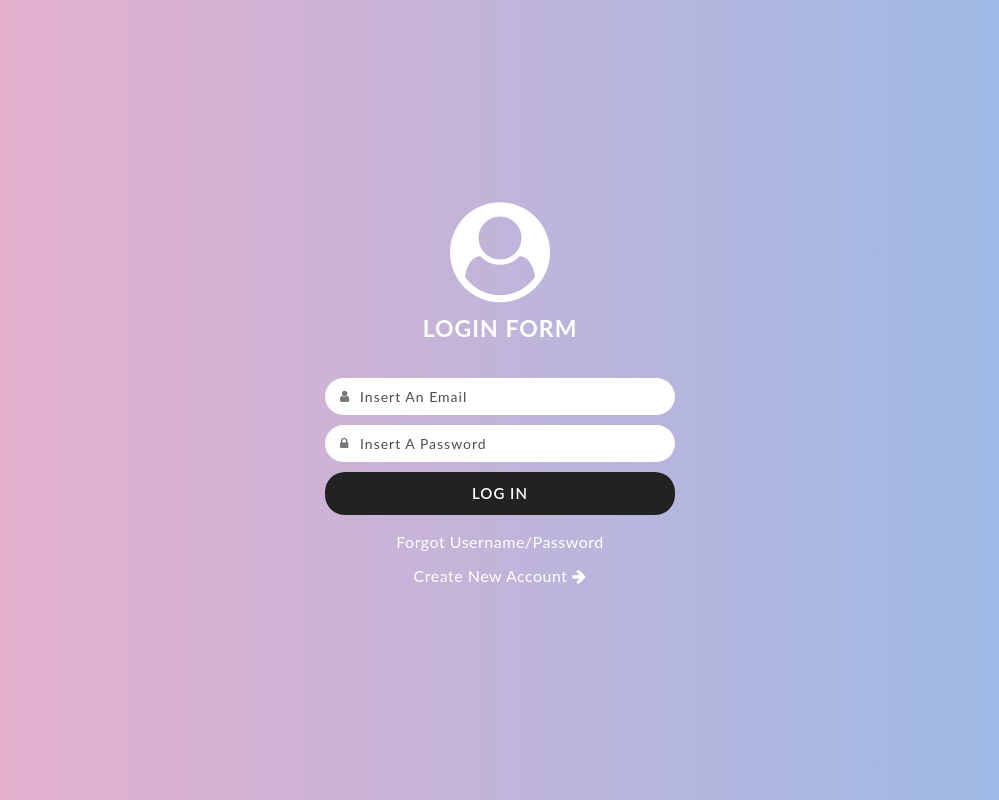
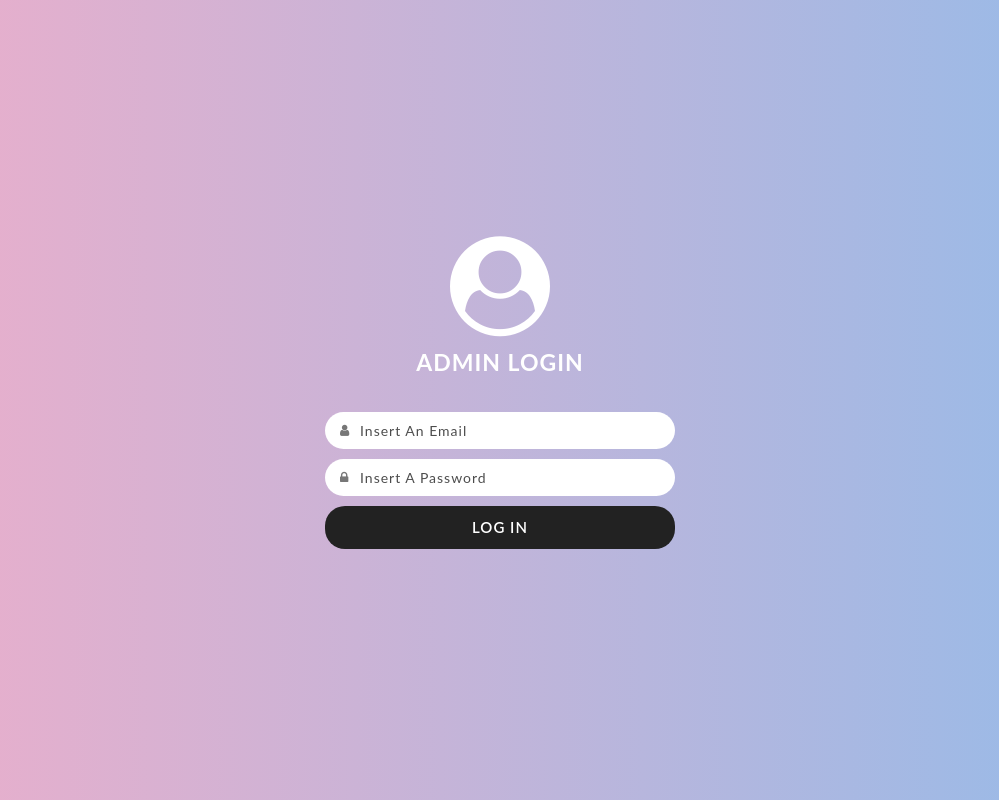
Before and after one commit to GuilhermeCarra/employee-management, a PHP site: page / in a window 1280 px wide. Shown: the whole page, without its empty margins (140-1139 px from the left). Run offline with PHP 8.4, Linux system fonts and the light colour scheme; some libraries are stand-ins or nearby versions.

Commit message:
removed unused login options

```diff
--- a/index.php
+++ b/index.php
@@ -27,7 +27,7 @@
                 <div class="col-4">
                     <div class="form-horizontal">
                         <div class="form_icon"><i class="fa fa-user-circle"></i></div>
-                        <h3 class="title">Login form</h3>
+                        <h3 class="title">admin login</h3>
                         <div class="form-group">
                             <span class="input-icon"><i class="fa fa-user"></i></span>
                             <input class="form-control" type="email" id="email" placeholder="Insert an Email" />
@@ -39,10 +39,6 @@
 
                         <button class="loginBtn" id="loginBtn">Log in</button>
 
-                        <ul class="form-options">
-                            <li><a href="#">Forgot Username/Password</a></li>
-                            <li><a href="#">Create New Account <i class="fa fa-arrow-right"></i></a></li>
-                        </ul>
                     </div>
                 </div>
                 <div class="col-4"></div>
```
